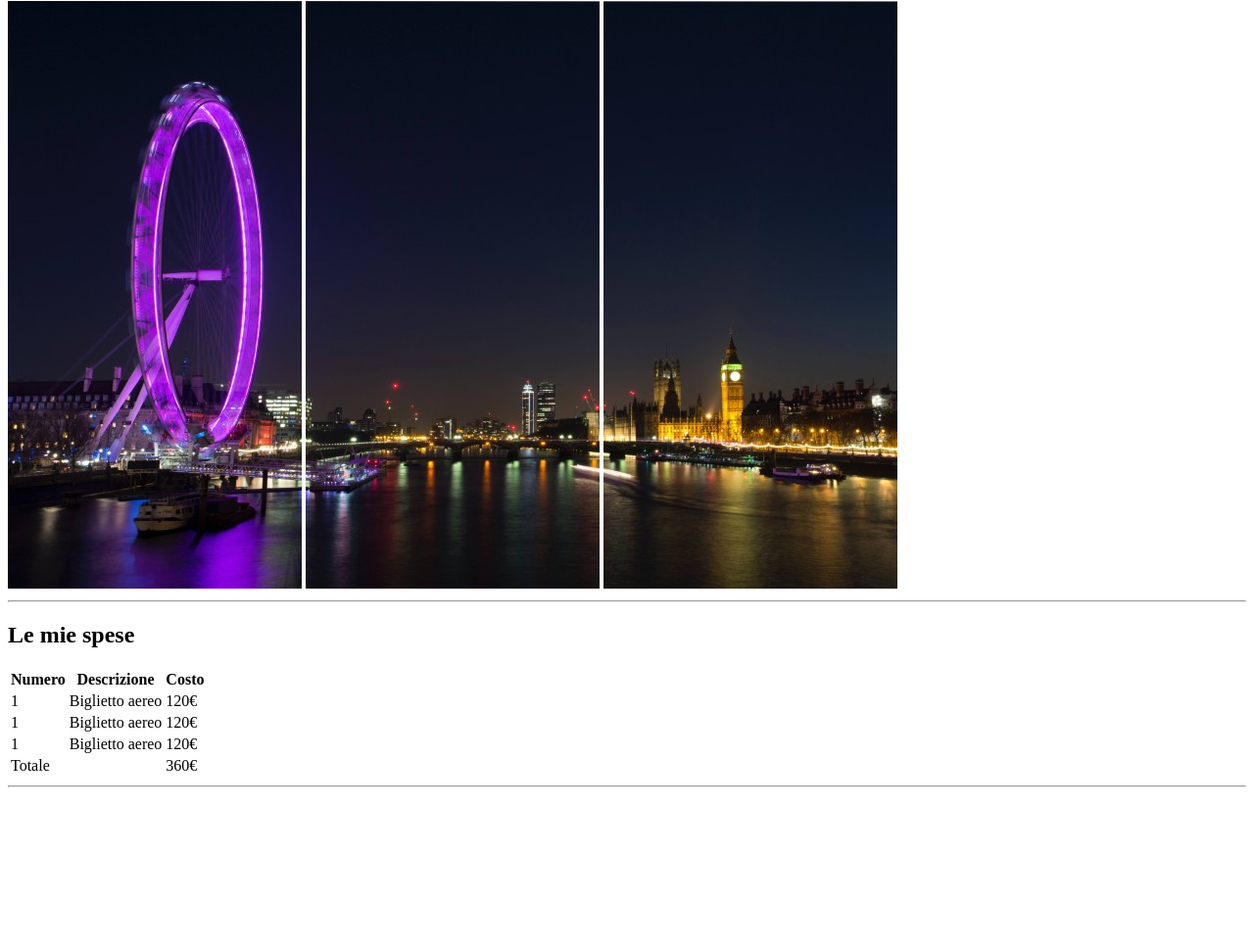
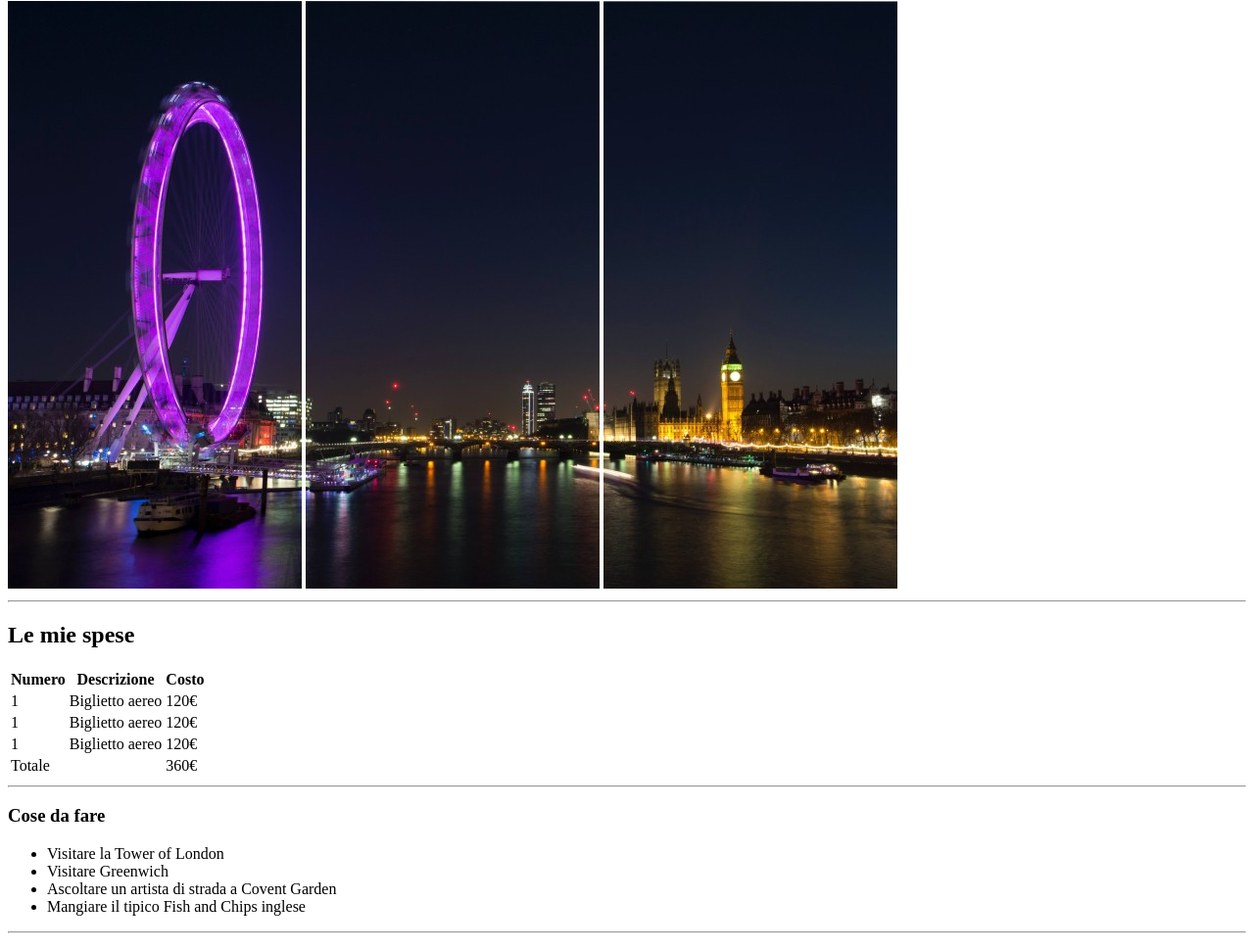
Before and after one commit to GioOli7/html-london-trip, a website: page index.html in a window 1280 px wide. Shown: the part 79-1048 px from the top of the page at 98% size. Before the commit the page ends 899 px from the top, so only its background shows below. Drawn offline with Linux system fonts and the light colour scheme.

Commit message:
Section cose da fare

```diff
--- a/index.html
+++ b/index.html
@@ -66,7 +66,16 @@
     </section>
 
     <!-- Cose da fare -->
-    <ul></ul>
+    <section>
+      <h3>Cose da fare</h3>
+      <ul>
+        <li>Visitare la Tower of London</li>
+        <li>Visitare Greenwich</li>
+        <li>Ascoltare un artista di strada a Covent Garden</li>
+        <li>Mangiare il tipico Fish and Chips inglese</li>
+      </ul>
+      <hr />
+    </section>
 
     <!-- info utili -->
     <ol></ol>
```
